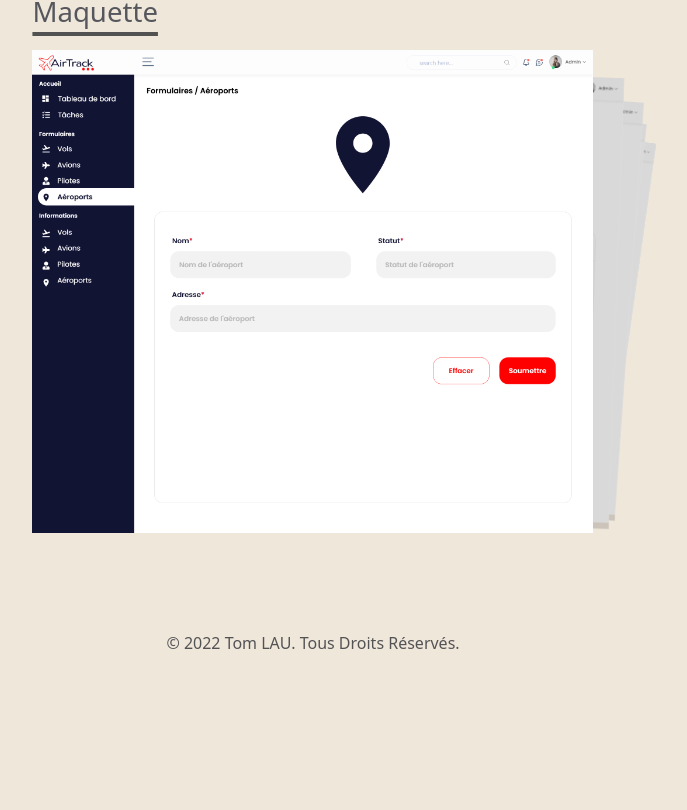
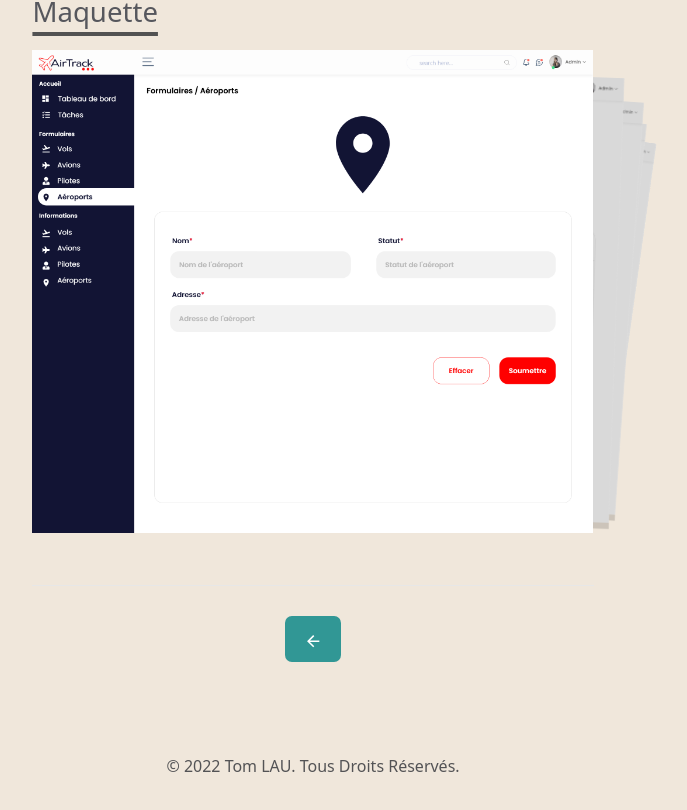
Before and after one commit to KiSEiGitHub/Me, a Next.js app: page /Projets/AirTrack in a window 1280 px wide. Shown: the part 1181-1991 px from the top of the page, without its empty margins (327-1014 px from the left). Before the commit the page ends 1882 px from the top, so only its background shows below. Built offline with nearby package versions, Linux system fonts and the light colour scheme.

Commit message:
feat(*) : Btn return /Projets

```diff
--- /dev/null
+++ b/components/BtnReturnPro.jsx
@@ -0,0 +1,19 @@
+import React from 'react';
+import { Button, Divider } from '@chakra-ui/react';
+import Link from 'next/link';
+import { ArrowBackIcon } from '@chakra-ui/icons';
+
+const BtnReturnPro = () => {
+    return (
+        <>
+            <Divider />
+            <Link href = {'/Projets'} passHref>
+                <Button colorScheme = {'teal'} d = "block" m = "30px auto 0">
+                    <ArrowBackIcon />
+                </Button>
+            </Link>
+        </>
+    );
+};
+
+export default BtnReturnPro;
--- a/pages/Projets/AirTrack.jsx
+++ b/pages/Projets/AirTrack.jsx
@@ -1,6 +1,7 @@
-import { Box, Container, ListItem, SimpleGrid, Tag, Text, UnorderedList } from '@chakra-ui/react';
+import { Box, Container, Divider, ListItem, SimpleGrid, Tag, Text, UnorderedList, Button } from '@chakra-ui/react';
 import { ExtLink, ParaIndent, SectionTitle } from '../../Layout/CustomText';
 import React, { useContext } from 'react';
+import Link from 'next/link';
 import { TextContext } from '../../Hook/TextContext';
 import Section from '../../Layout/Section';
 import { LangContext } from '../../Hook/LangContext';
@@ -19,6 +20,8 @@ import { EffectCards, Pagination } from 'swiper';
 import 'swiper/css';
 import 'swiper/css/effect-cards';
 import 'swiper/css/pagination';
+import { ArrowBackIcon } from '@chakra-ui/icons';
+import BtnReturnPro from '../../components/BtnReturnPro';
 
 const AirTrack = () => {
 
@@ -159,6 +162,10 @@ const AirTrack = () => {
                         </SwiperSlide>
                     </Swiper>
                 </Section>
+
+                <Section delay = {0.4}>
+                    <BtnReturnPro />
+                </Section>
             </Container>
         </>
     );
--- a/pages/Projets/Mastermind.jsx
+++ b/pages/Projets/Mastermind.jsx
@@ -3,6 +3,7 @@ import { Box, Container, ListItem, Tag, Text, UnorderedList } from '@chakra-ui/r
 import Section from '../../Layout/Section';
 import { ExtLink, Para, ParaIndent, SectionTitle } from '../../Layout/CustomText';
 import { LangContext } from '../../Hook/LangContext';
+import BtnReturnPro from '../../components/BtnReturnPro';
 
 const Mastermind = () => {
 
@@ -58,6 +59,10 @@ const Mastermind = () => {
                         La partie s’arrête quand le joueur a retrouvé le bon code ou quand il a épuisé ses 12 tentatives
                     </Text>
                 </Section>
+
+                <Section delay={0.4}>
+                    <BtnReturnPro />
+                </Section>
             </Container>
         </>
     );
--- a/pages/Projets/Portfolio.jsx
+++ b/pages/Projets/Portfolio.jsx
@@ -5,6 +5,7 @@ import Section from '../../Layout/Section';
 import { ExtLink, ParaIndent, SectionTitle } from '../../Layout/CustomText';
 import { LangContext } from '../../Hook/LangContext';
 import { TextContext } from '../../Hook/TextContext';
+import BtnReturnPro from '../../components/BtnReturnPro';
 
 const Portfolio = () => {
 
@@ -77,6 +78,10 @@ const Portfolio = () => {
                         }
                     </Text>
                 </Section>
+
+                <Section delay={0.4}>
+                    <BtnReturnPro />
+                </Section>
             </Container>
         </>
     );
```
